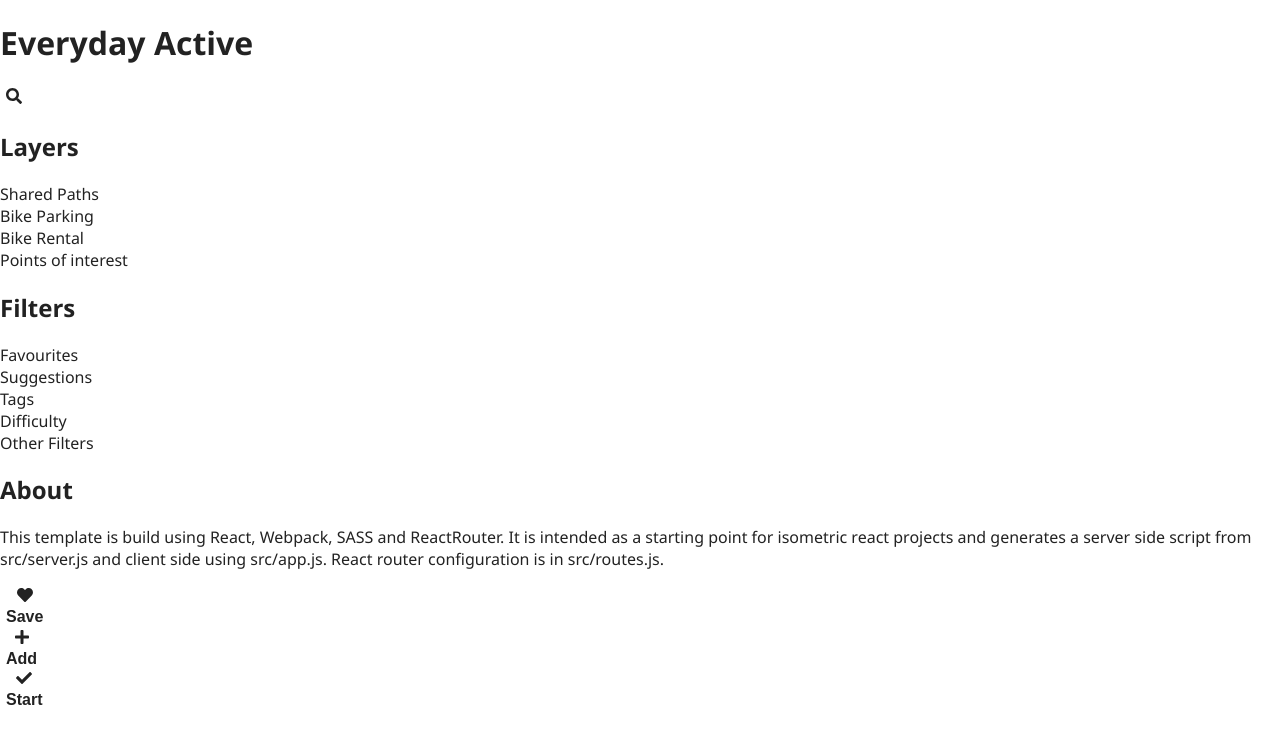
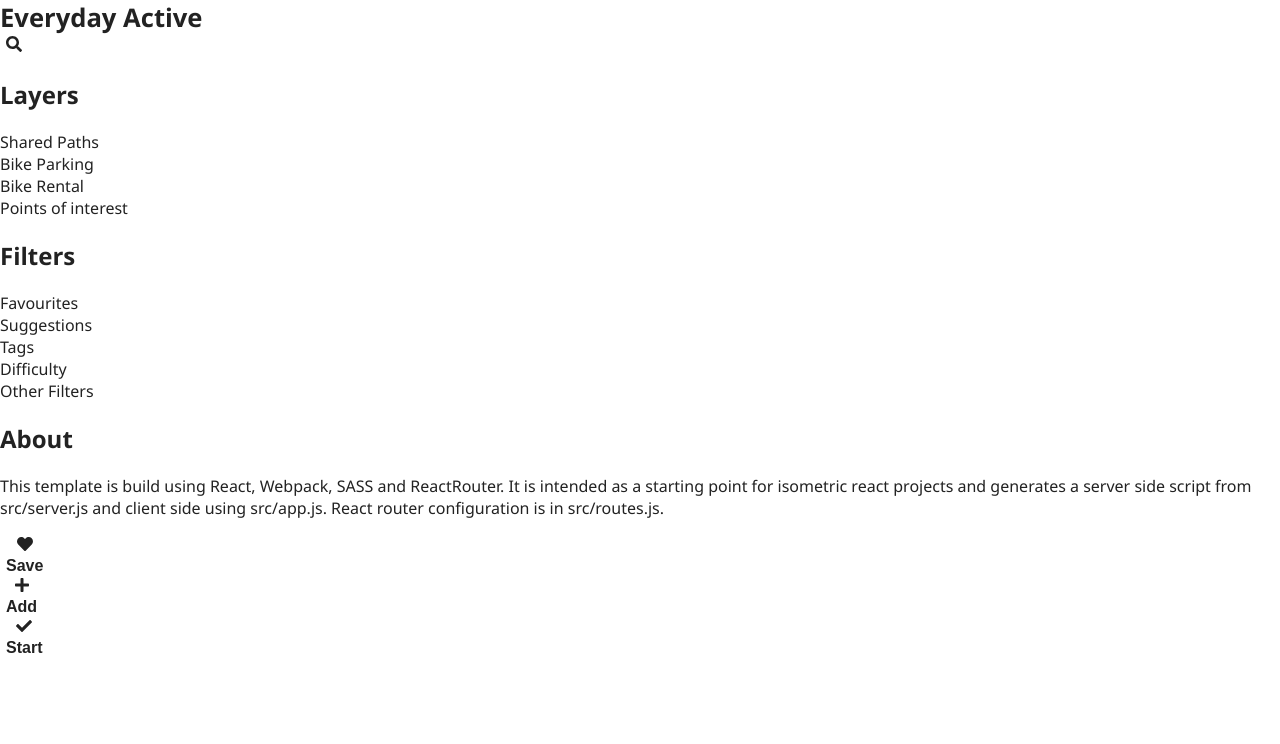
Before and after one commit to melvey/govhack2018-adventuretime, a React app: page /about in a window 1280 px wide. Shown: the top 744 px of the page. Built offline with nearby package versions, Linux system fonts and the light colour scheme; the HTML template or start-up script is replaced by a standard one.

Commit message:
fix title

```diff
--- a/src/components/Header/Header.scss
+++ b/src/components/Header/Header.scss
@@ -12,7 +12,6 @@ $brand-color: #61dafb;
 
 .container {
   margin: 0 auto;
-  padding-top: 8px;
   max-width: $max-content-width;
 }
 
--- a/src/components/HeaderSearch/HeaderSearch.scss
+++ b/src/components/HeaderSearch/HeaderSearch.scss
@@ -1,7 +1,14 @@
 @import '../variables.scss';
 
+.container {
+  display: flex;
+  flex-direction: column;
+  justify-content: center;
+  height: $header-height;
+}
 h1 {
-  font-size: 1em;
+  font-size: 1.6em !important;
+  margin: 0 !important;
 }
 .container > div {
   display: grid;
@@ -11,11 +18,12 @@ h1 {
   font-size: 1em;
   justify-content: center;
   align-items: center;
+  margin-left: 60px;
 }
 .container .search {
   grid-template-rows: 1fr 1fr 1fr;
   grid-template-columns: 1fr 50px;
-  margin-left: 80px;
+  // margin-left: 80px;
 }
 .search input {
   background: transparent;
```
